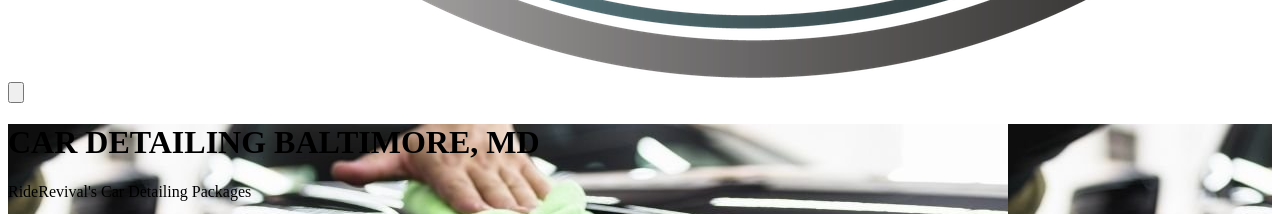
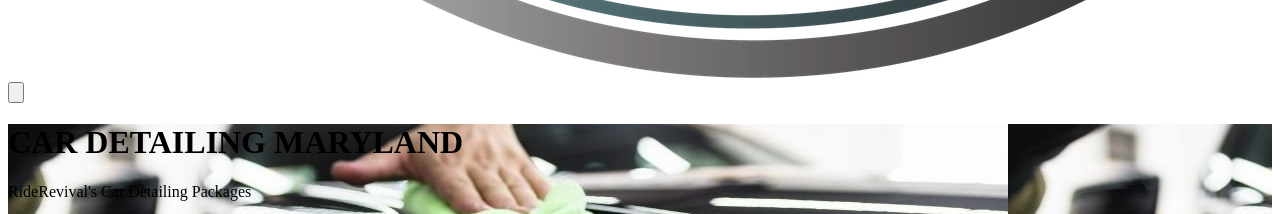
Before and after one commit to DrizzyJ56/RideRevival, a React (Vite) app: page /services in a window 1280 px wide. Shown: the part 1700-1914 px from the top of the page. Built offline with nearby package versions, Linux system fonts and the light colour scheme.

Commit message:
updated baltimore to just maryland

```diff
--- a/src/components/Services.jsx
+++ b/src/components/Services.jsx
@@ -22,7 +22,7 @@ const Services = () => {
         <div className="hero-content mt-[20vh] text-center text-neutral-content">
           <div className="flex flex-col items-center justify-center">
             <h1 className="mb-5 text-8xl font-bold">
-              CAR DETAILING BALTIMORE, MD
+              CAR DETAILING MARYLAND
             </h1>
             <p className="mb-5 text-6xl">
               RideRevival's Car Detailing Packages
```
